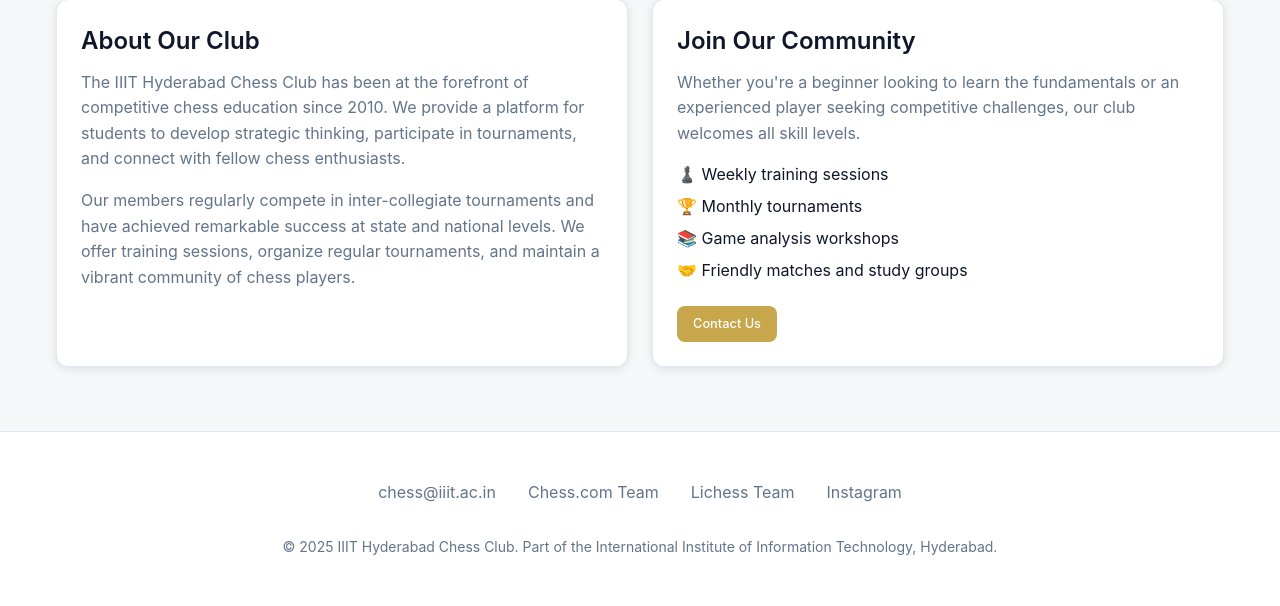
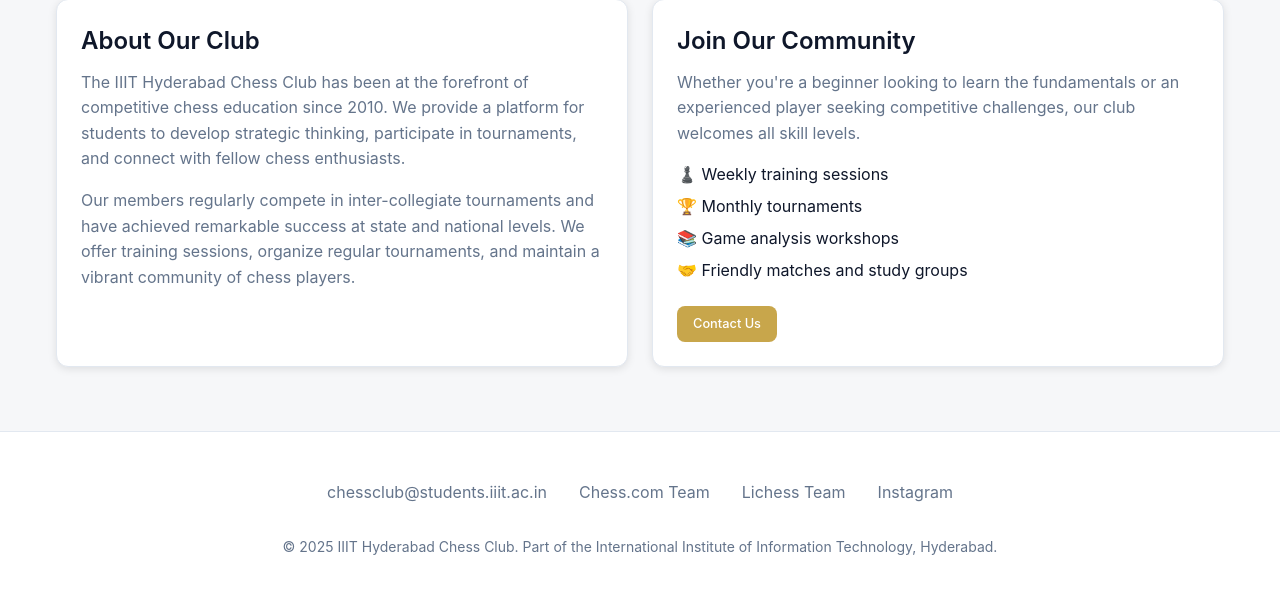
Before and after one commit to amitabh-anandpd/ChessClubIIIT, a Django app: page / in a window 1280 px wide. Shown: the part 789-1395 px from the top of the page. Run offline with Django 4.2, Linux system fonts and the light colour scheme; data comes from the database, SQL or seed files in the repository.

Commit message:
Corrected club mail id

```diff
--- a/IIITChessClub/templates/home.html
+++ b/IIITChessClub/templates/home.html
@@ -103,7 +103,7 @@
             <li style="margin-bottom: 0.5rem;">📚 Game analysis workshops</li>
             <li style="margin-bottom: 0.5rem;">🤝 Friendly matches and study groups</li>
           </ul>
-          <a href="mailto:chess@iiit.ac.in" class="btn btn-primary btn-small mt-4">Contact Us</a>
+          <a href="mailto:chessclub@students.iiit.ac.in" class="btn btn-primary btn-small mt-4">Contact Us</a>
         </div>
       </div>
     </section>
@@ -113,7 +113,7 @@
     <div class="container">
       <div class="footer-content">
         <div class="footer-links">
-          <a href="mailto:chess@iiit.ac.in">chess@iiit.ac.in</a>
+          <a href="mailto:chessclub@students.iiit.ac.in">chessclub@students.iiit.ac.in</a>
           <a href="#">Chess.com Team</a>
           <a href="#">Lichess Team</a>
           <a href="#">Instagram</a>
--- a/IIITChessClub/templates/leaderboard.html
+++ b/IIITChessClub/templates/leaderboard.html
@@ -171,7 +171,7 @@
     <div class="container">
       <div class="footer-content">
         <div class="footer-links">
-          <a href="mailto:chess@iiit.ac.in">chess@iiit.ac.in</a>
+          <a href="mailto:chessclub@students.iiit.ac.in">chessclub@students.iiit.ac.in</a>
           <a href="#">Chess.com Team</a>
           <a href="#">Lichess Team</a>
           <a href="#">Instagram</a>
--- a/IIITChessClub/templates/newsletter-article.html
+++ b/IIITChessClub/templates/newsletter-article.html
@@ -64,7 +64,7 @@
       <h4>Stay Connected</h4>
       <p>Follow our journey and never miss an update:</p>
       <div class="flex justify-center gap-4 mt-4">
-        <a href="mailto:chess@iiit.ac.in" class="btn btn-primary btn-small">Join Our Newsletter</a>
+        <a href="mailto:chessclub@students.iiit.ac.in" class="btn btn-primary btn-small">Join Our Newsletter</a>
         <a href="#" class="btn btn-secondary btn-small">Follow on Instagram</a>
       </div>
     </div>
@@ -75,7 +75,7 @@
     <div class="container">
       <div class="footer-content">
         <div class="footer-links">
-          <a href="mailto:chess@iiit.ac.in">chess@iiit.ac.in</a>
+          <a href="mailto:chessclub@students.iiit.ac.in">chessclub@students.iiit.ac.in</a>
           <a href="#">Chess.com Team</a>
           <a href="#">Lichess Team</a>
           <a href="#">Instagram</a>
--- a/IIITChessClub/templates/newsletters.html
+++ b/IIITChessClub/templates/newsletters.html
@@ -104,7 +104,7 @@
         <li>Profiles of chess personalities</li>
       </ul>
       <div class="flex gap-4 mt-4">
-        <a href="mailto:chess@iiit.ac.in?subject=Newsletter Contribution" class="btn btn-primary">Submit Article</a>
+        <a href="mailto:chessclub@students.iiit.ac.in?subject=Newsletter Contribution" class="btn btn-primary">Submit Article</a>
       </div>
     </div>
   </main>
@@ -113,7 +113,7 @@
     <div class="container">
       <div class="footer-content">
         <div class="footer-links">
-          <a href="mailto:chess@iiit.ac.in">chess@iiit.ac.in</a>
+          <a href="mailto:chessclub@students.iiit.ac.in">chessclub@students.iiit.ac.in</a>
           <a href="#">Chess.com Team</a>
           <a href="#">Lichess Team</a>
           <a href="#">Instagram</a>
--- a/IIITChessClub/templates/profile.html
+++ b/IIITChessClub/templates/profile.html
@@ -96,7 +96,7 @@
     <div class="container">
       <div class="footer-content">
         <div class="footer-links">
-          <a href="mailto:chess@iiit.ac.in">chess@iiit.ac.in</a>
+          <a href="mailto:chessclub@students.iiit.ac.in">chessclub@students.iiit.ac.in</a>
           <a href="#">Chess.com Team</a>
           <a href="#">Lichess Team</a>
           <a href="#">Instagram</a>
--- a/IIITChessClub/templates/profile_view.html
+++ b/IIITChessClub/templates/profile_view.html
@@ -213,7 +213,7 @@
     <div class="container">
       <div class="footer-content">
         <div class="footer-links">
-          <a href="mailto:chess@iiit.ac.in">chess@iiit.ac.in</a>
+          <a href="mailto:chessclub@students.iiit.ac.in">chessclub@students.iiit.ac.in</a>
           <a href="#">Chess.com Team</a>
           <a href="#">Lichess Team</a>
           <a href="#">Instagram</a>
--- a/IIITChessClub/templates/tournaments.html
+++ b/IIITChessClub/templates/tournaments.html
@@ -181,7 +181,7 @@
           All skill levels welcome!
         </p>
         <div class="flex gap-4 justify-center">
-          <a href="mailto:chess@iiit.ac.in?subject=Tournament Registration"
+          <a href="mailto:chessclub@students.iiit.ac.in?subject=Tournament Registration"
              class="btn" style="background: white; color: var(--accent);">
             Register Now
           </a>
@@ -198,7 +198,7 @@
     <div class="container">
       <div class="footer-content">
         <div class="footer-links">
-          <a href="mailto:chess@iiit.ac.in">chess@iiit.ac.in</a>
+          <a href="mailto:chessclub@students.iiit.ac.in">chessclub@students.iiit.ac.in</a>
           <a href="#">Chess.com Team</a>
           <a href="#">Lichess Team</a>
           <a href="#">Instagram</a>
```
